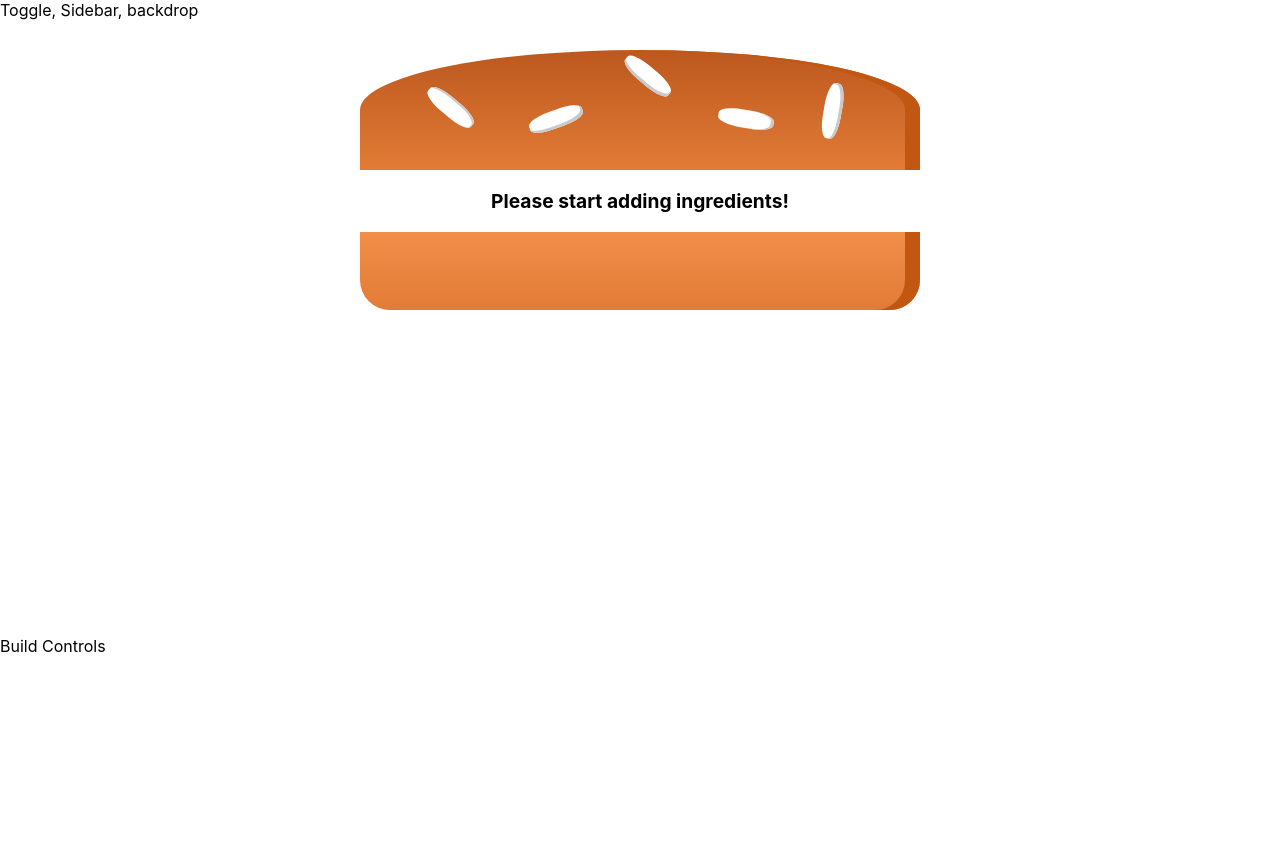
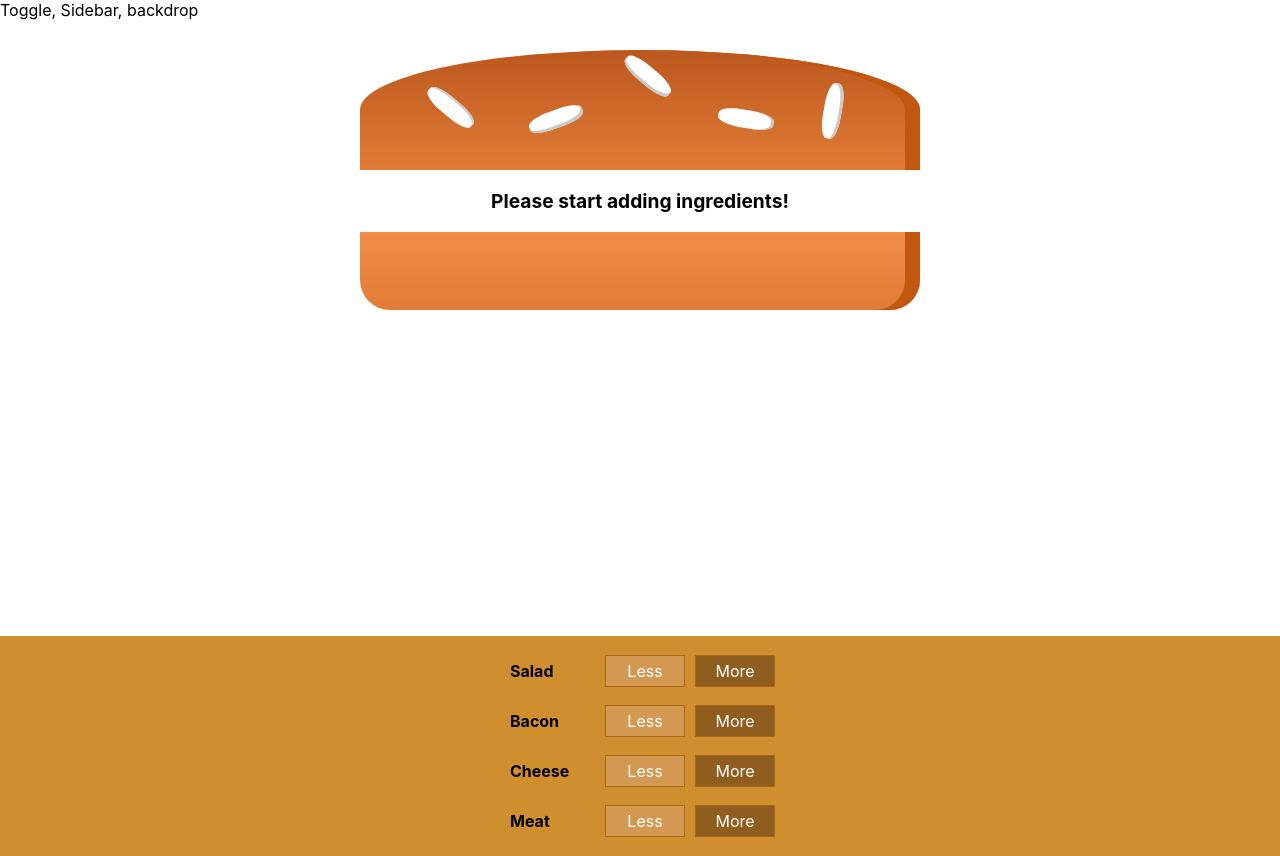
Before and after one commit to aronbergman/burger-builder, a React (Create React App) app: page / in a window 1280 px wide. Before the commit the page ends 800 px from the top, so only its background shows below. Built offline with nearby package versions, Linux system fonts and the light colour scheme.

Commit message:
Connecting State to Build Controls

```diff
--- /dev/null
+++ b/src/components/Burger/BuildControls/BuildControl/BuildControl.jsx
@@ -0,0 +1,14 @@
+import React from 'react'
+import classes from './BuildControl.module.scss'
+
+const BuildControl = props => {
+    return (
+        <div className={classes.BuildControl}>
+            <div className={classes.Label}>{props.label}</div>
+            <button className={classes.Less}>Less</button>
+            <button className={classes.More}>More</button>
+        </div>
+    )
+};
+
+export default BuildControl;
--- /dev/null
+++ b/src/components/Burger/BuildControls/BuildControl/BuildControl.module.scss
@@ -0,0 +1,56 @@
+.BuildControl {
+  display: flex;
+  justify-content: center;
+  align-items: center;
+  margin: 5px 0;
+}
+
+.BuildControl button {
+  display: block;
+  font: inherit;
+  padding: 5px;
+  margin: 0 5px;
+  width: 80px;
+  border: 1px solid #AA6817;
+  cursor: pointer;
+  outline: none;
+}
+
+.BuildControl button:disabled {
+  background-color: #AC9980;
+  border: 1px solid #7E7365;
+  color: #ccc;
+  cursor: default;
+}
+
+.BuildControl button:hover:disabled {
+  background-color: #AC9980;
+  color: #ccc;
+  cursor: not-allowed;
+}
+
+.Label {
+  padding: 10px;
+  font-weight: bold;
+  width: 80px;
+}
+
+.BuildControl .Less {
+  background-color: #D39952;
+  color: white;
+}
+
+.BuildControl .More {
+  background-color: #8F5E1E;
+  color: white;
+}
+
+.BuildControl .Less:hover, .BuildControl .Less:active {
+  background-color: #DAA972;
+  color: white;
+}
+
+.BuildControl .More:hover,.BuildControl .More:active {
+  background-color: #99703F;
+  color: white;
+}
--- /dev/null
+++ b/src/components/Burger/BuildControls/BuildControls.jsx
@@ -0,0 +1,24 @@
+import React from 'react'
+import classes from './BuildControls.module.scss'
+import BuildControl from "../../../components/Burger/BuildControls/BuildControl/BuildControl";
+
+const controls = [
+    {label: 'Salad', type: 'salad'},
+    {label: 'Bacon', type: 'bacon'},
+    {label: 'Cheese', type: 'cheese'},
+    {label: 'Meat', type: 'meat'}
+];
+
+const buildControls = props => {
+    return (
+        <div className={classes.BuildControls}>
+            {
+                controls.map(ctrl => {
+                    return <BuildControl key={ctrl.type} label={ctrl.label} type={ctrl.type}/>
+                })
+            }
+        </div>
+    )
+};
+
+export default buildControls;
--- /dev/null
+++ b/src/components/Burger/BuildControls/BuildControls.module.scss
@@ -0,0 +1,9 @@
+.BuildControls {
+  width: 100%;
+  background-color: #cf8f2e;
+  display: flex;
+  flex-flow: column;
+  box-shadow: 0 2px 1px #ccc;
+  margin: auto;
+  padding: 10px 0;
+}
--- a/src/containers/BurgerBuilder/BurgerBuilder.jsx
+++ b/src/containers/BurgerBuilder/BurgerBuilder.jsx
@@ -1,6 +1,7 @@
 import React from 'react';
 import Aux from '../../hoc/Aux'
 import Burger from "../../components/Burger/Burger";
+import BuildControls from "../../components/Burger/BuildControls/BuildControls";
 
 class BurgerBuilder extends React.Component {
     // constructor(props) {
@@ -21,7 +22,7 @@
         return (
             <Aux>
                 <Burger ingridients={this.state.ingridients}/>
-                <div>Build Controls</div>
+                <BuildControls />
             </Aux>
         );
     }
```
